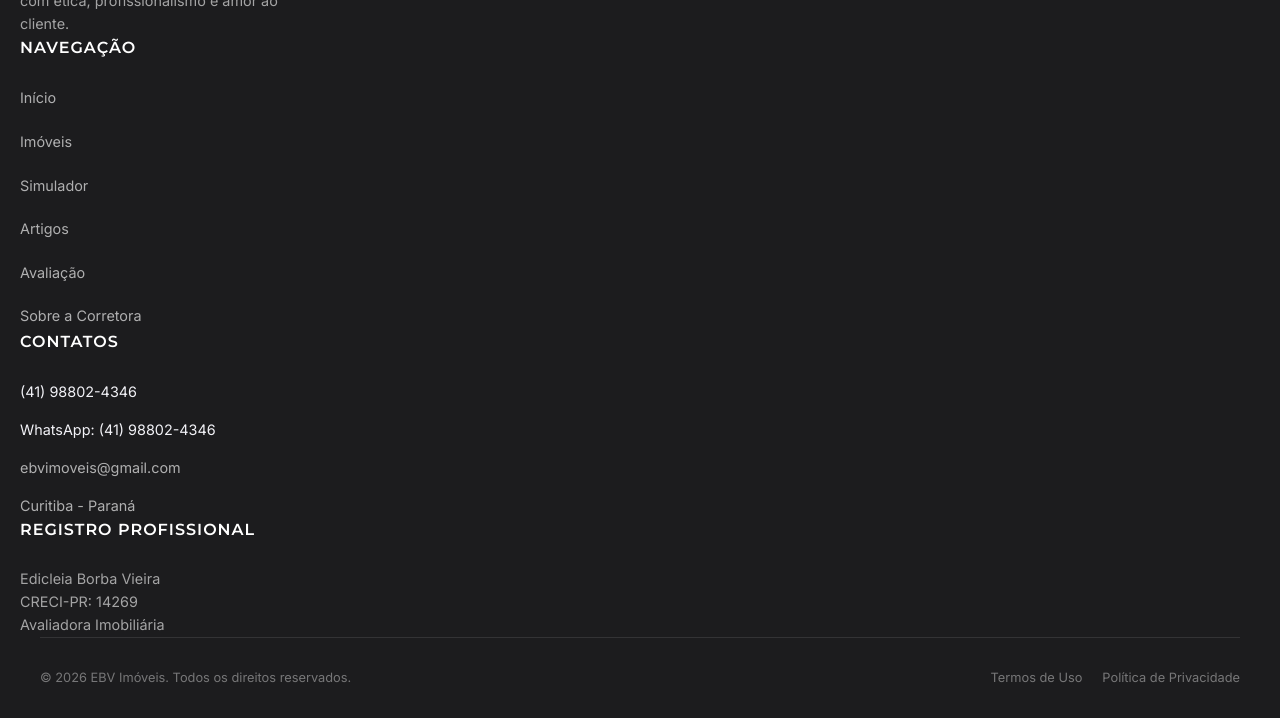
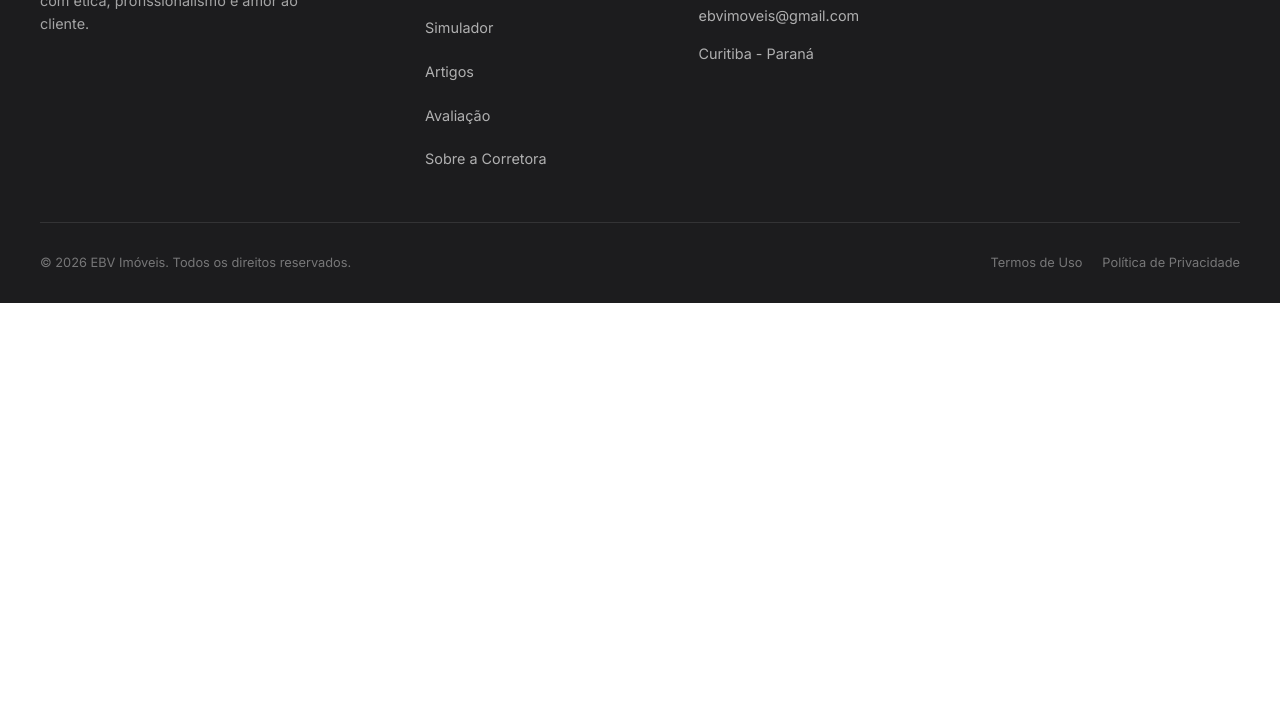
Before and after one commit to keevinvieeira/site-ebv, a website: page 404.html in a window 1280 px wide. Shown: the part 583-1301 px from the top of the page. After the commit the page ends 886 px from the top, so only its background shows below. Drawn offline with nearby package versions, Linux system fonts and the light colour scheme; a web font is replaced by a local one.

Commit message:
Usa footer-container idêntico ao da home nos artigos e 404
Co-authored-by: OpenBot <335604065+openbotgit[bot]@users.noreply.github.com>

```diff
--- a/404.html
+++ b/404.html
@@ -52,7 +52,7 @@
     </section>
   </main>
   <footer>
-    <div class="footer-grid">
+    <div class="footer-container">
       <div class="footer-brand">
         <div class="brand" onclick="window.location.href='/#home'" style="cursor:pointer;">
           <img src="/assets/logo_icon.webp" alt="EBV Imóveis" class="brand-logo-img" width="44" height="44" style="filter: brightness(0) invert(1);">
```
Also changed, not shown: artigos/financiamento-imovel-passo-a-passo/index.html (+1 -1 lines), artigos/index.html (+1 -1 lines), artigos/parte-juridica-compra-imovel/index.html (+1 -1 lines), artigos/sac-ou-price/index.html (+1 -1 lines).
